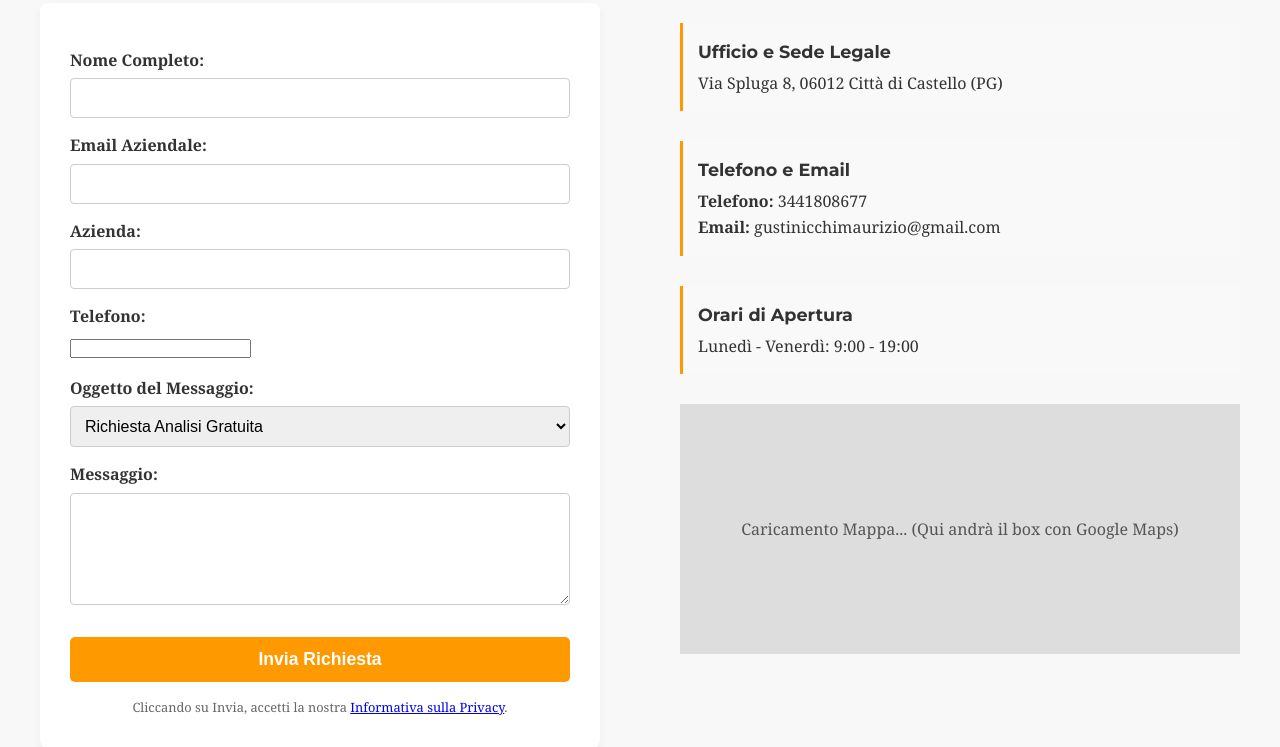
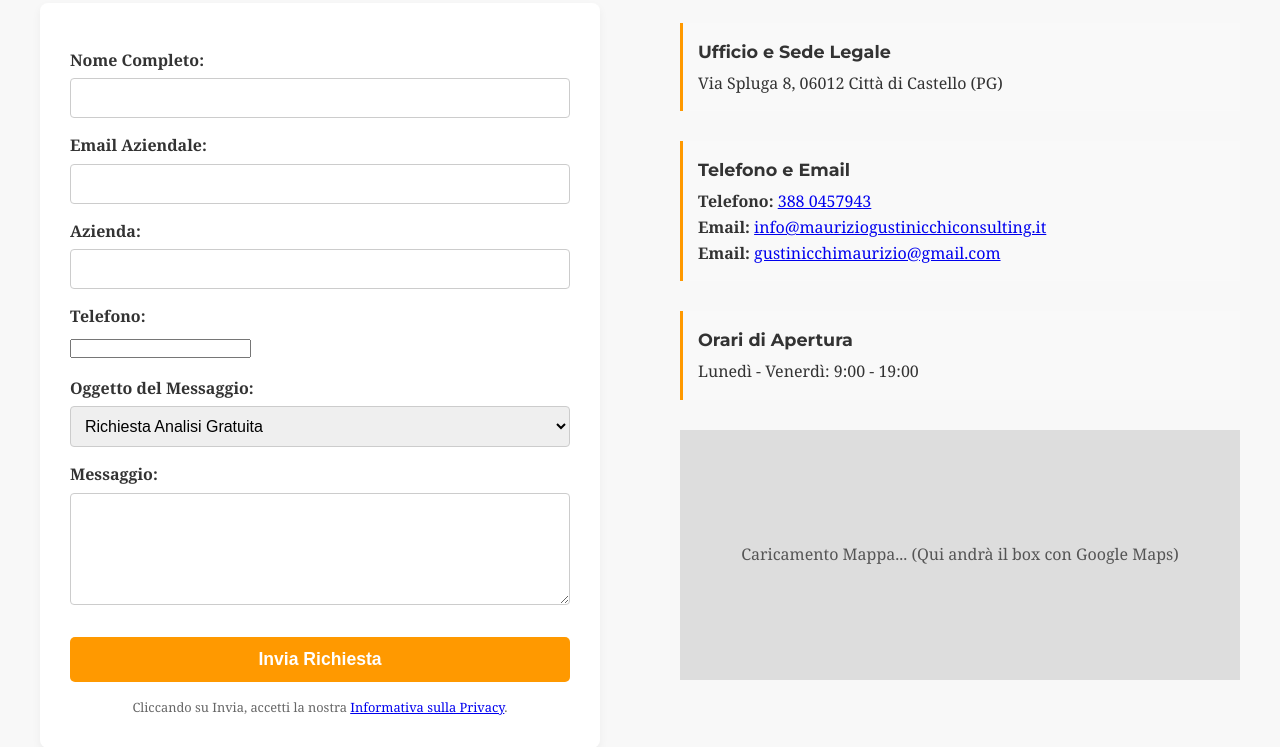
Before and after one commit to Maurizio-7887/Maurizio-Gustinicchi-website, a Flask app: page /contatti in a window 1280 px wide. Shown: the part 412-1159 px from the top of the page. Run offline with Flask 3, Linux system fonts and the light colour scheme; some web fonts are replaced.

Commit message:
Add files via upload

```diff
--- a/templates/contatti.html
+++ b/templates/contatti.html
@@ -75,8 +75,9 @@
 
                 <div class="info-block">
                     <h3>Telefono e Email</h3>
-                    <p><strong>Telefono:</strong> 3441808677</p>
-                    <p><strong>Email:</strong> gustinicchimaurizio@gmail.com</p>
+                    <p><strong>Telefono:</strong> <a href="tel:+393880457943">388 0457943</a></p>
+                    <p><strong>Email:</strong> <a href="mailto:info@mauriziogustinicchiconsulting.it">info@mauriziogustinicchiconsulting.it</a></p>
+                    <p><strong>Email:</strong> <a href="mailto:gustinicchimaurizio@gmail.com">gustinicchimaurizio@gmail.com</a></p>
                 </div>
 
                 <div class="info-block">
```
